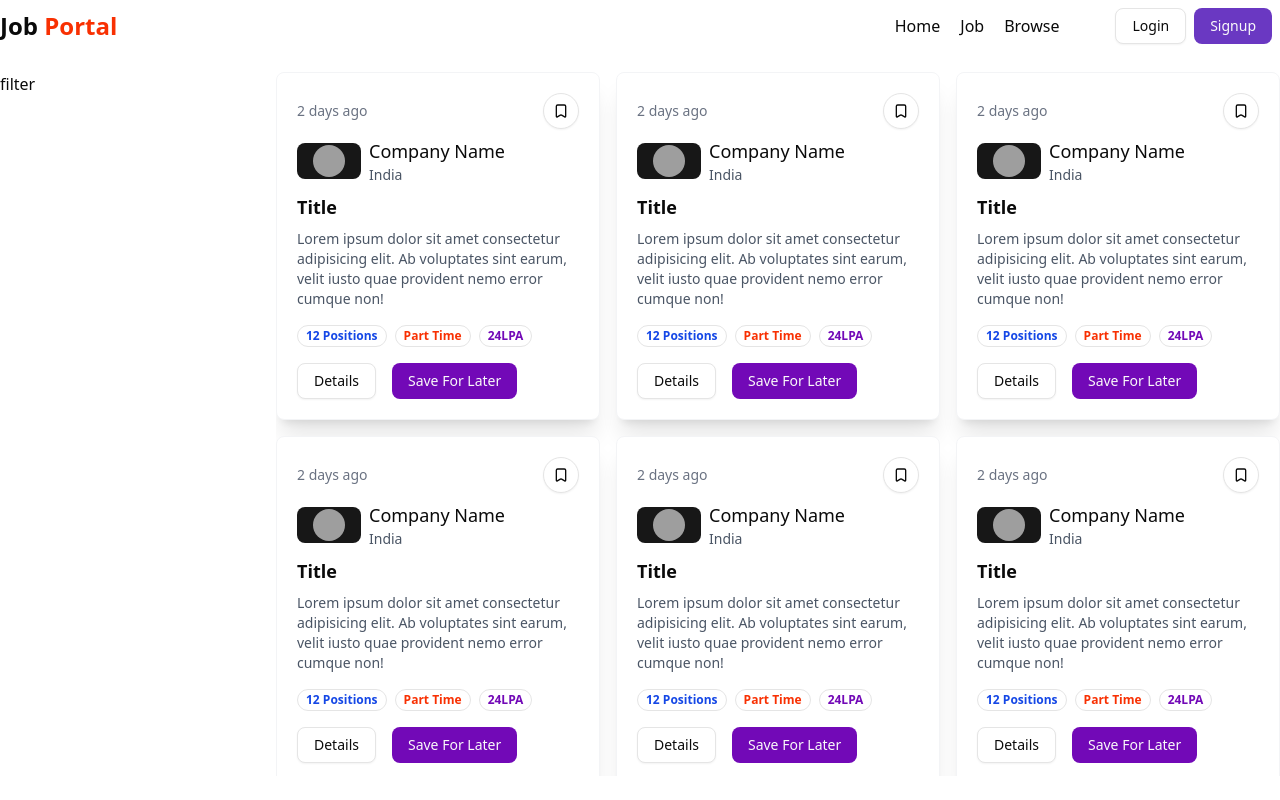
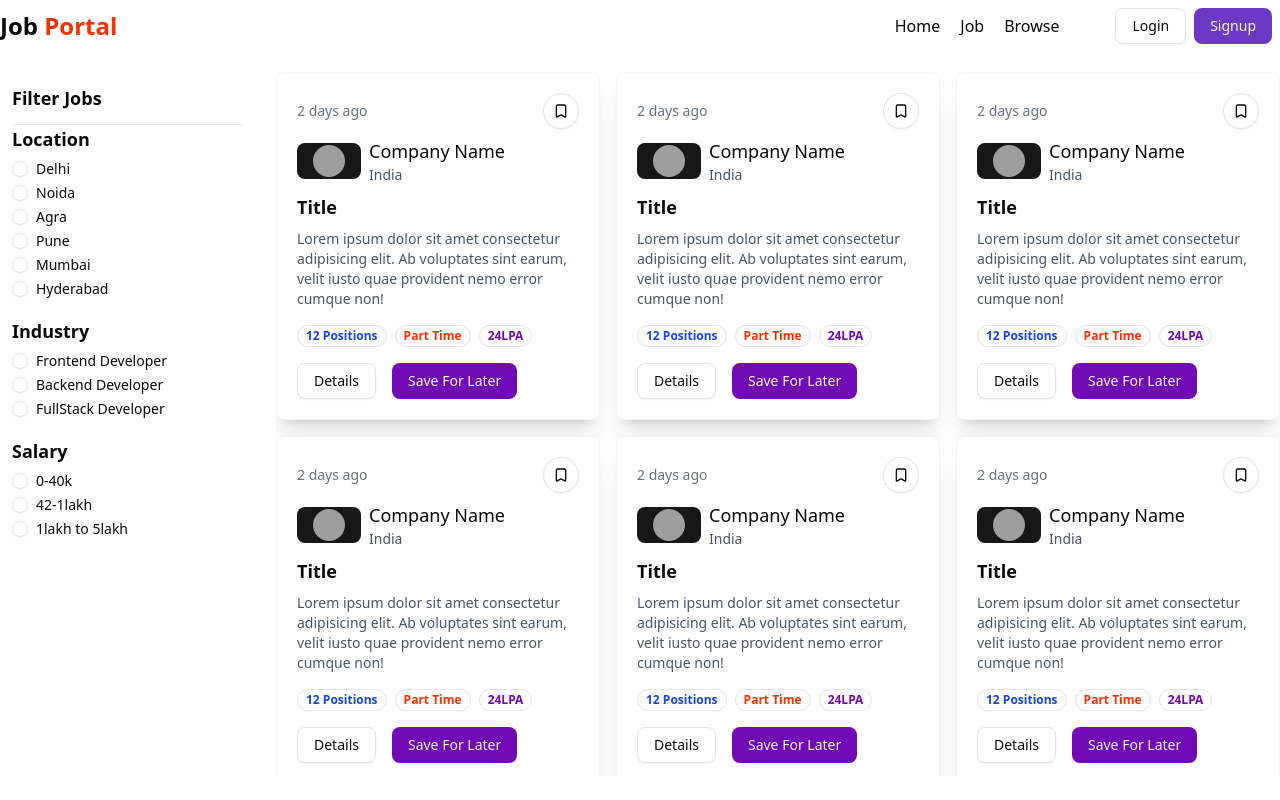
Before and after one commit to abhay-004/JOB-PORTAL-WEBSITE, a React app in the folder frontend/: page /jobs in a window 1280 px wide. Built offline with nearby package versions, Linux system fonts and the light colour scheme; grey boxes are pictures that could not be loaded; the HTML template or start-up script is replaced by a standard one.

Commit message:
create filtercard page

```diff
--- a/frontend/src/components/FilterCard.jsx
+++ b/frontend/src/components/FilterCard.jsx
@@ -1,11 +1,41 @@
-import React from 'react'
+import React from "react";
+import { RadioGroup, RadioGroupItem } from "./ui/radio-group";
+import { Label } from "./ui/label";
 
+const filterData = [
+  {
+    filterType: "Location",
+    array: ["Delhi", "Noida", "Agra", "Pune", "Mumbai", "Hyderabad"],
+  },
+  {
+    filterType: "Industry",
+    array: ["Frontend Developer", "Backend Developer", "FullStack Developer"],
+  },
+  {
+    filterType: "Salary",
+    array: ["0-40k", "42-1lakh", "1lakh to 5lakh"],
+  },
+];
 const FilterCard = () => {
   return (
-    <div>
-      filter
+    <div className="w-full bg-white p-3 rounded-md">
+      <h1 className="font-bold text-lg">Filter Jobs</h1>
+      <hr className="mt-3" />
+      <RadioGroup>
+        {filterData.map((data, index) => (
+          <div key={index}>
+            <h1 className="font-bold text-lg">{data.filterType}</h1>
+            {data.array.map((item, index) => (
+              <div key={index} className="flex items-center space-x-2 my-2">
+                <RadioGroupItem value={item} />
+                <Label>{item}</Label>
+              </div>
+            ))}
+          </div>
+        ))}
+      </RadioGroup>
     </div>
-  )
-}
+  );
+};
 
-export default FilterCard
+export default FilterCard;
```
